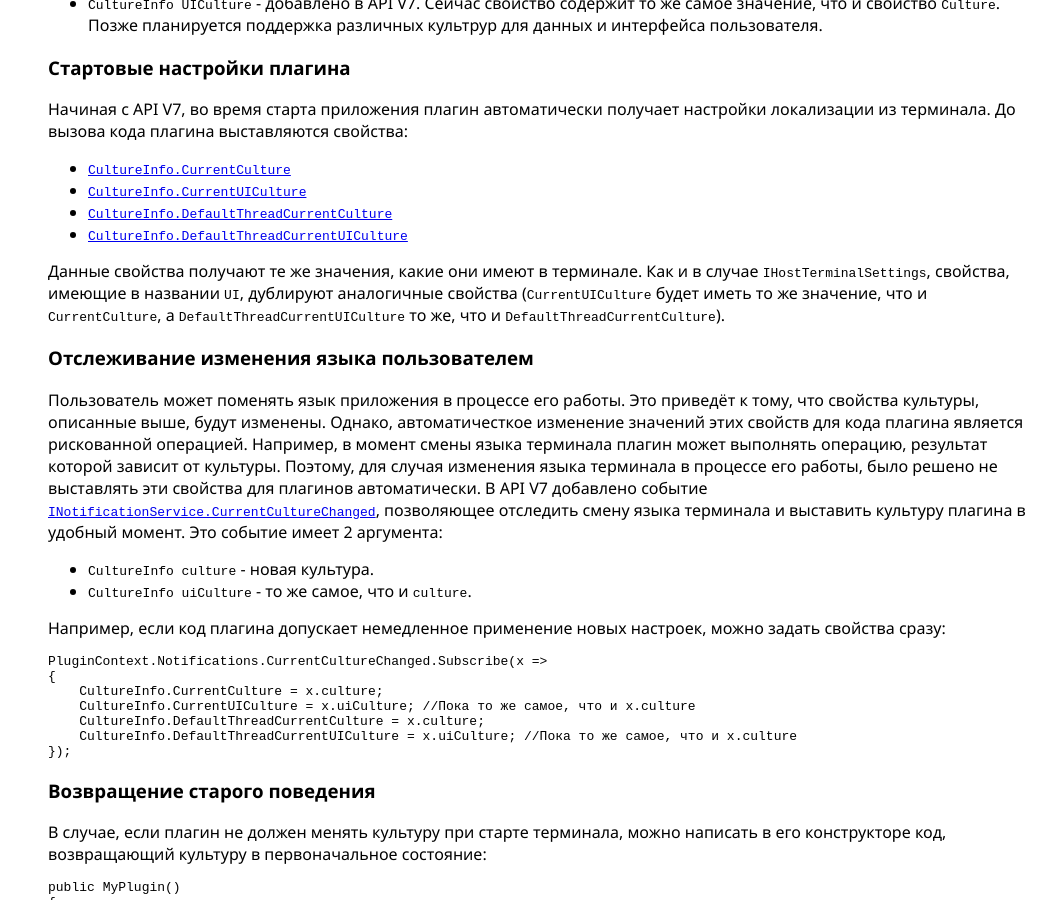
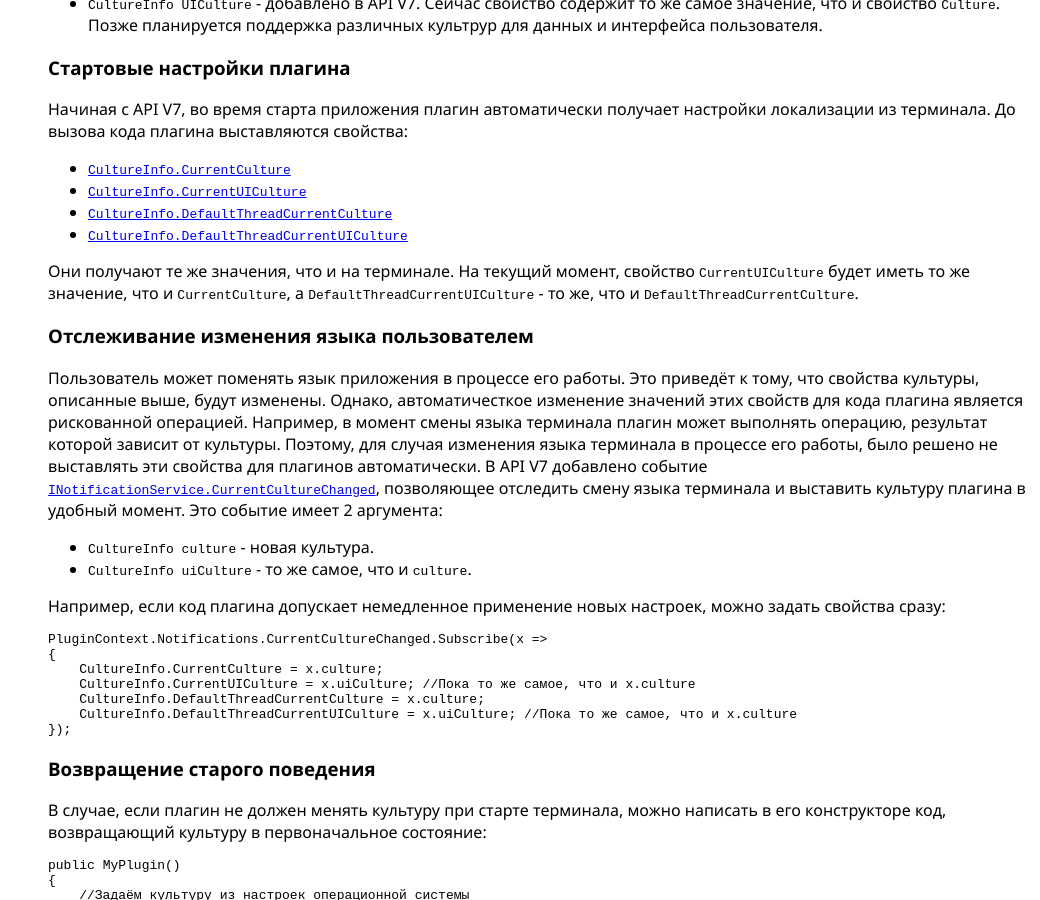
Before and after one commit to iiko/front.api.doc, a Jekyll site: the page built from v7/ru/Localization.md, in a window 1280 px wide and 900 px high, scrolled down 859 px. Shown: the whole window, without its empty margins (240-1280 px from the left). Built offline with Jekyll 4.4.1, drawn with Linux system fonts in a browser that asks for light colours.

Commit message:
RMS-52941 Документация по механизму переключение языка в плагине

```diff
--- a/v7/ru/Localization.md
+++ b/v7/ru/Localization.md
@@ -33,7 +33,7 @@ var settings = PluginContext.Operations.GetHostTerminalSettings();
 - [`CultureInfo.DefaultThreadCurrentCulture`](https://docs.microsoft.com/en-us/dotnet/api/system.globalization.cultureinfo.defaultthreadcurrentculture?view=net-6.0)
 - [`CultureInfo.DefaultThreadCurrentUICulture`](https://docs.microsoft.com/en-us/dotnet/api/system.globalization.cultureinfo.defaultthreadcurrentuiculture?view=net-6.0)
 
-Данные свойства получают те же значения, какие они имеют в терминале. Как и в случае `IHostTerminalSettings`, свойства, имеющие в названии `UI`, дублируют аналогичные свойства (`CurrentUICulture` будет иметь то же значение, что и `CurrentCulture`, а `DefaultThreadCurrentUICulture` то же, что и `DefaultThreadCurrentCulture`).
+Они получают те же значения, что и на терминале. На текущий момент, свойство `CurrentUICulture` будет иметь то же значение, что и `CurrentCulture`, а `DefaultThreadCurrentUICulture` - то же, что и `DefaultThreadCurrentCulture`.
 
 ### Отслеживание изменения языка пользователем
 
```
